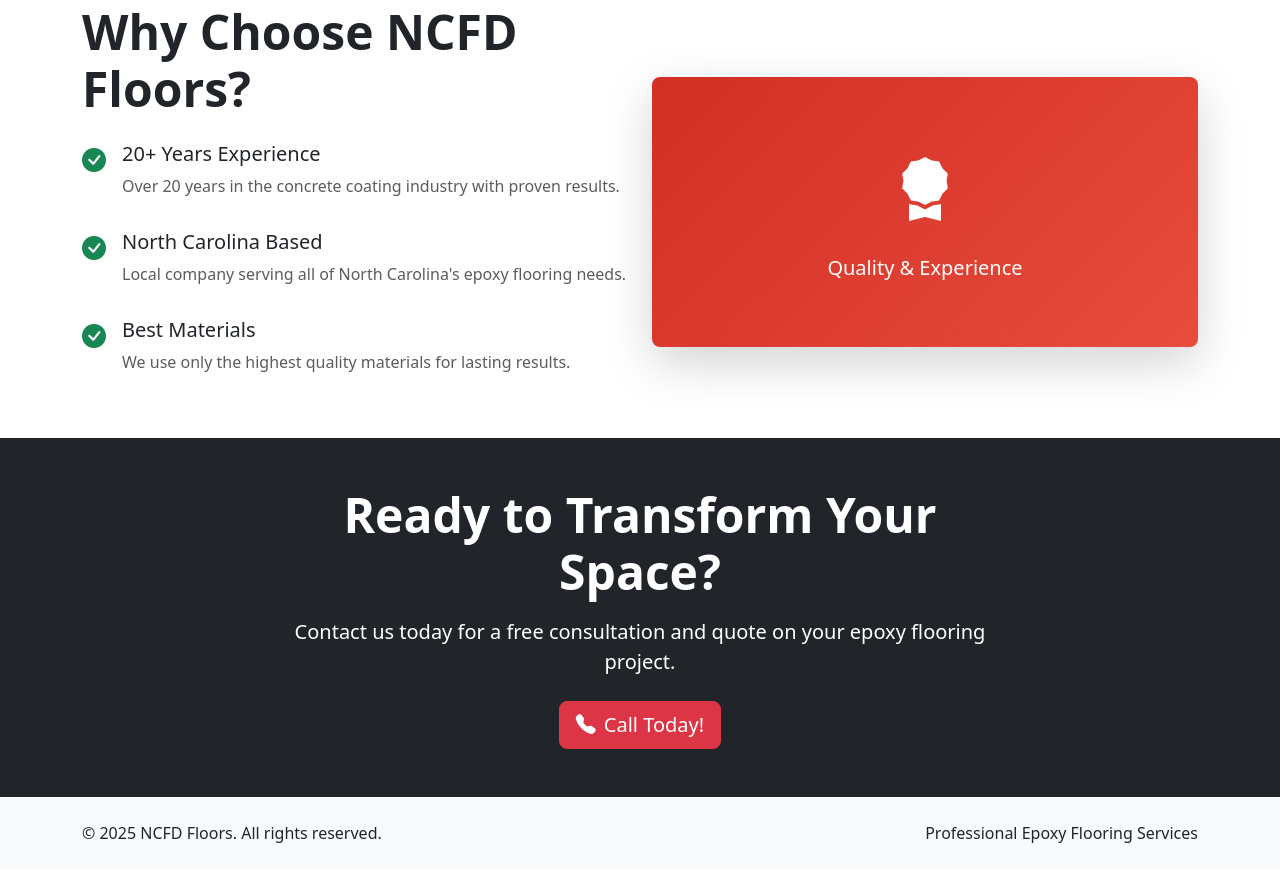
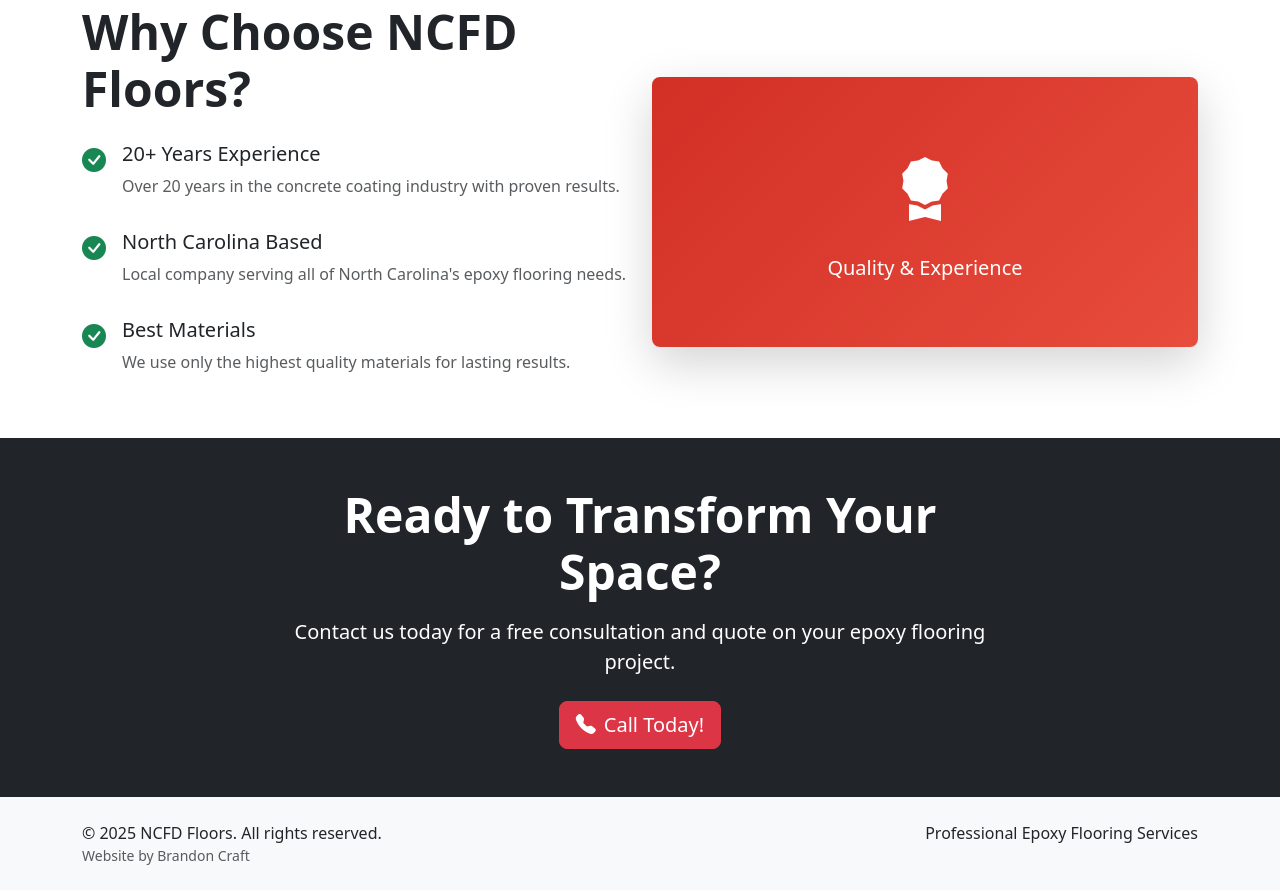
Before and after one commit to simonpete010185/billy-ncfdfloors, a plain HTML site: page index.html in a window 1280 px wide. Shown: the part 1191-2081 px from the top of the page. Before the commit the page ends 2060 px from the top, so only its background shows below. Drawn offline with nearby package versions, Linux system fonts and the light colour scheme.

Commit message:
website update across bottom

```diff
--- a/index.html
+++ b/index.html
@@ -212,6 +212,7 @@
             <div class="row">
                 <div class="col-md-8">
                     <p class="mb-0">&copy; 2025 NCFD Floors. All rights reserved.</p>
+                    <p class="mb-0 small text-muted">Website by <a href="mailto:craftmath@bcraftmath.com" class="text-muted text-decoration-none">Brandon Craft</a></p>
                 </div>
                 <div class="col-md-4 text-md-end">
                     <p class="mb-0">Professional Epoxy Flooring Services</p>
```
Also changed, not shown: about.html (+1 -0 lines), contact.html (+1 -0 lines), gallery.html (+1 -0 lines).
